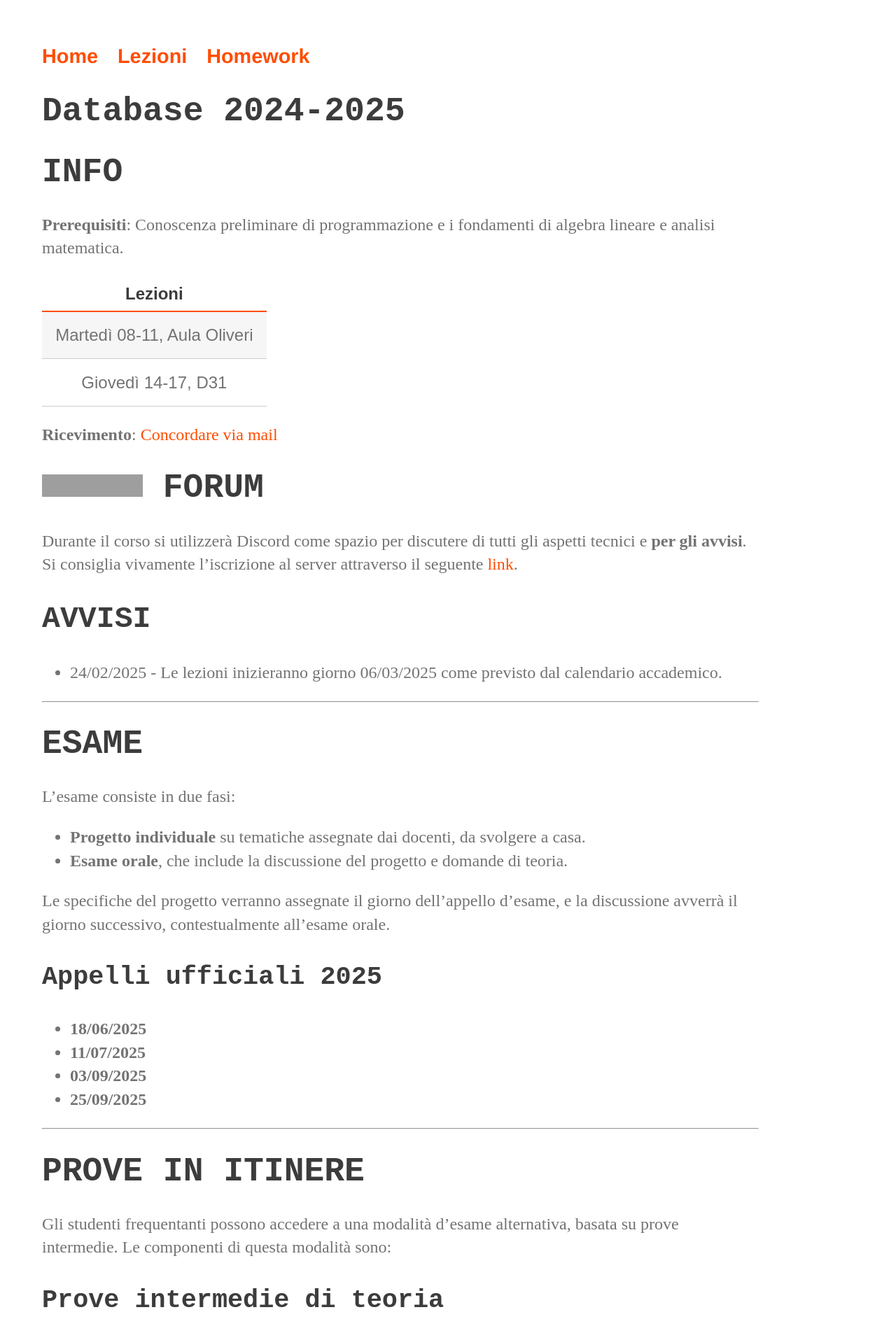
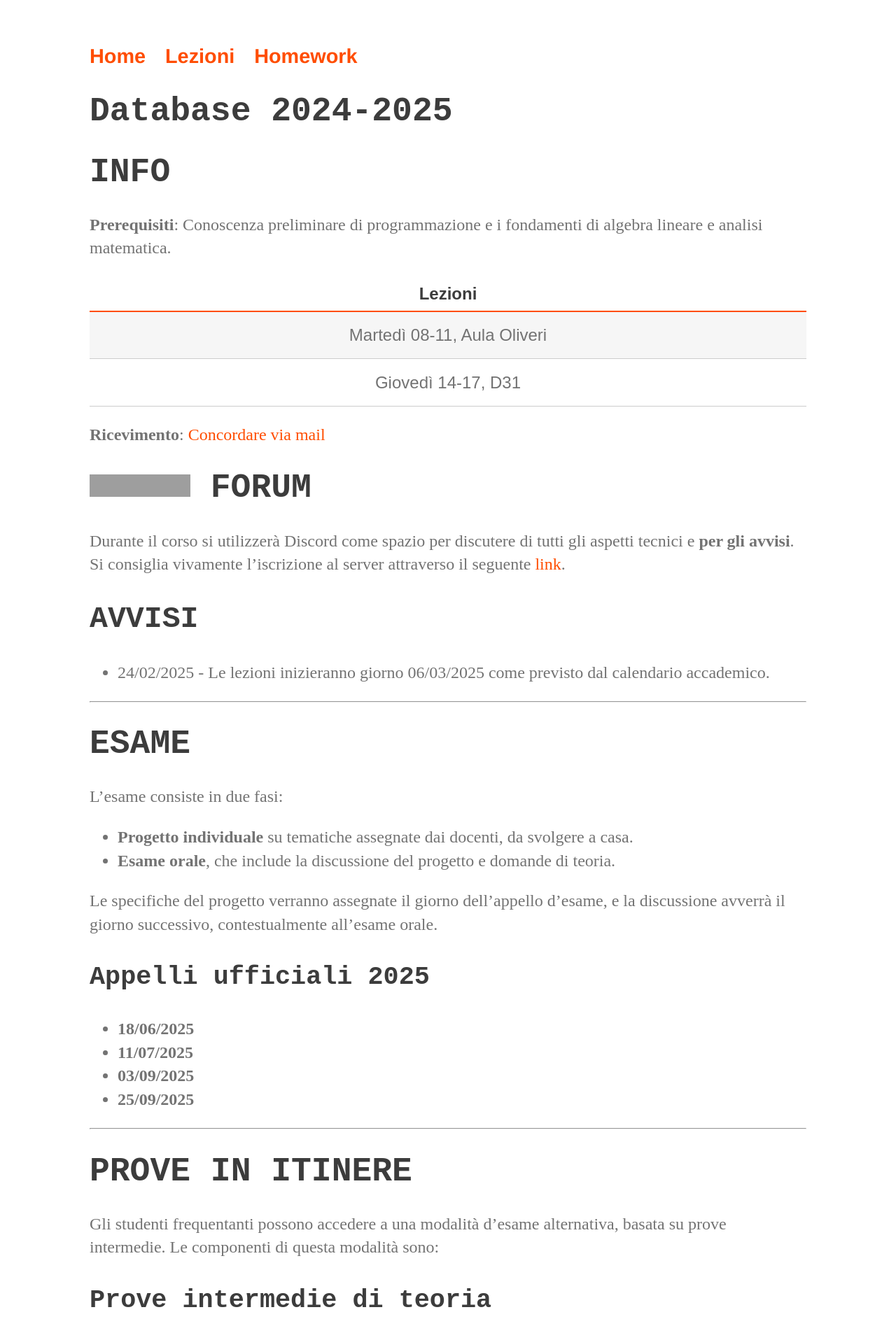
Before and after one commit to perceivelab/ml-mz-2025, a Jekyll site: the page built from index.md, in a window 1280 px wide. Shown: the top 1915 px of the page at 70% size. Built offline with Jekyll 4.4.1, drawn with Linux system fonts in a browser that asks for light colours; our own code applies the rules of GitHub Pages for plain Markdown files; grey boxes are pictures that could not be loaded.

Commit message:
Update main.css

```diff
--- a/css/main.css
+++ b/css/main.css
@@ -1,16 +1,8 @@
 @import url('https://fonts.googleapis.com/css2?family=Lato:ital,wght@0,900;1,900&family=Roboto:ital,wght@0,500;1,400&display=swap');
 
 body {
-    margin: 60px 60px 60px 60px;
-    width: 80vw;
-}
-
-.container {
-  width: 100%;
-}
-
-#logo img {
-  width: 50%;
+    margin: 60px auto;
+    width: 80%;
 }
 
 a {
@@ -28,24 +20,12 @@ a:hover { text-decoration: underline; }
     width: 80%;
 }
 
-
-container {
-  width: 90vw;
-  margin: 0 auto;
-}
-
-.header-content {
-  display: flex;
-  align-items: center;
-  justify-content: space-between;
-}
-
 #logo img {
-  width: 100%;
+    width: 100%;
 }
 
 table {
-    width: auto;
+    width: 100%;
     overflow-x: auto;
     border-collapse: collapse;
     border-spacing: 0;
```
